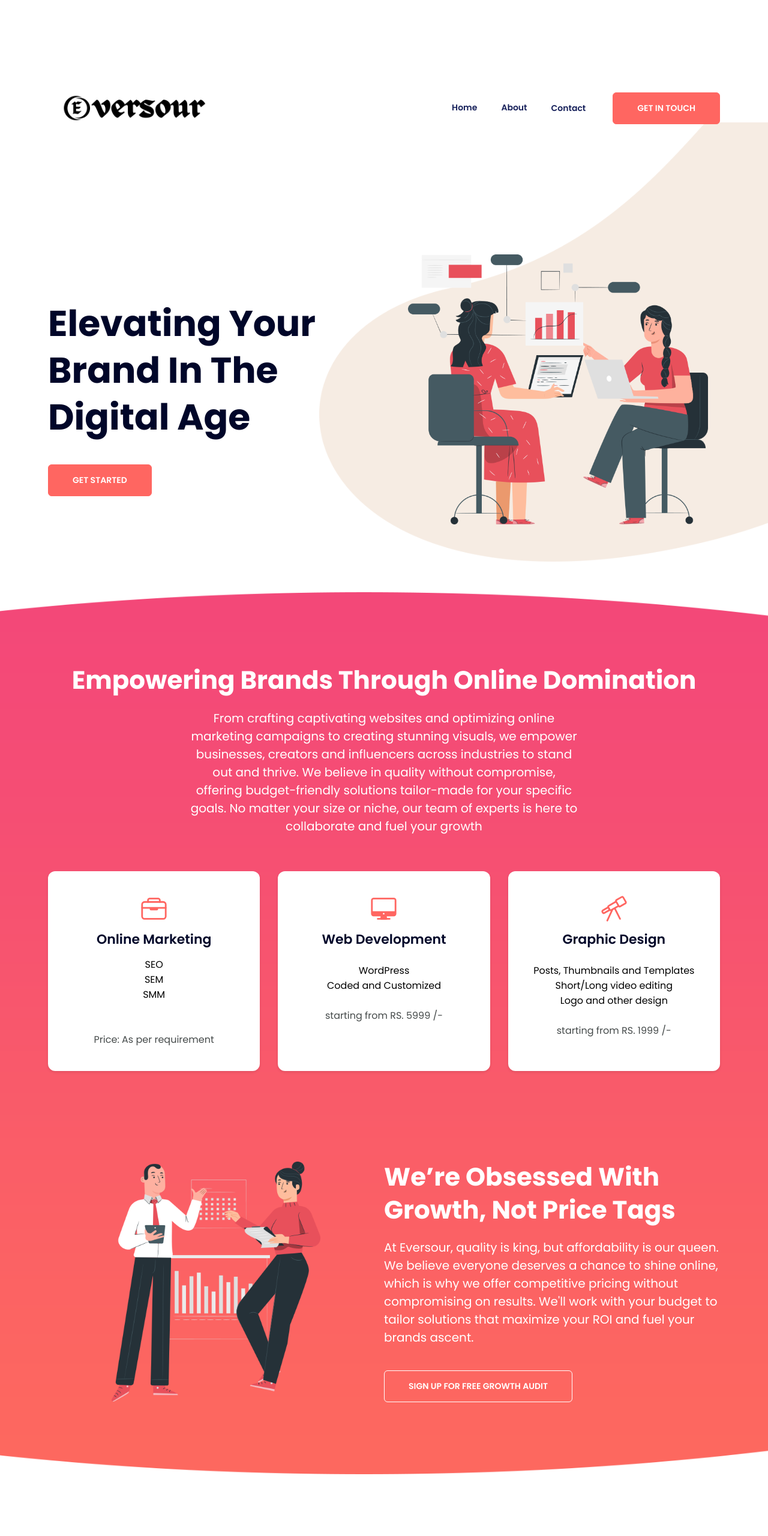
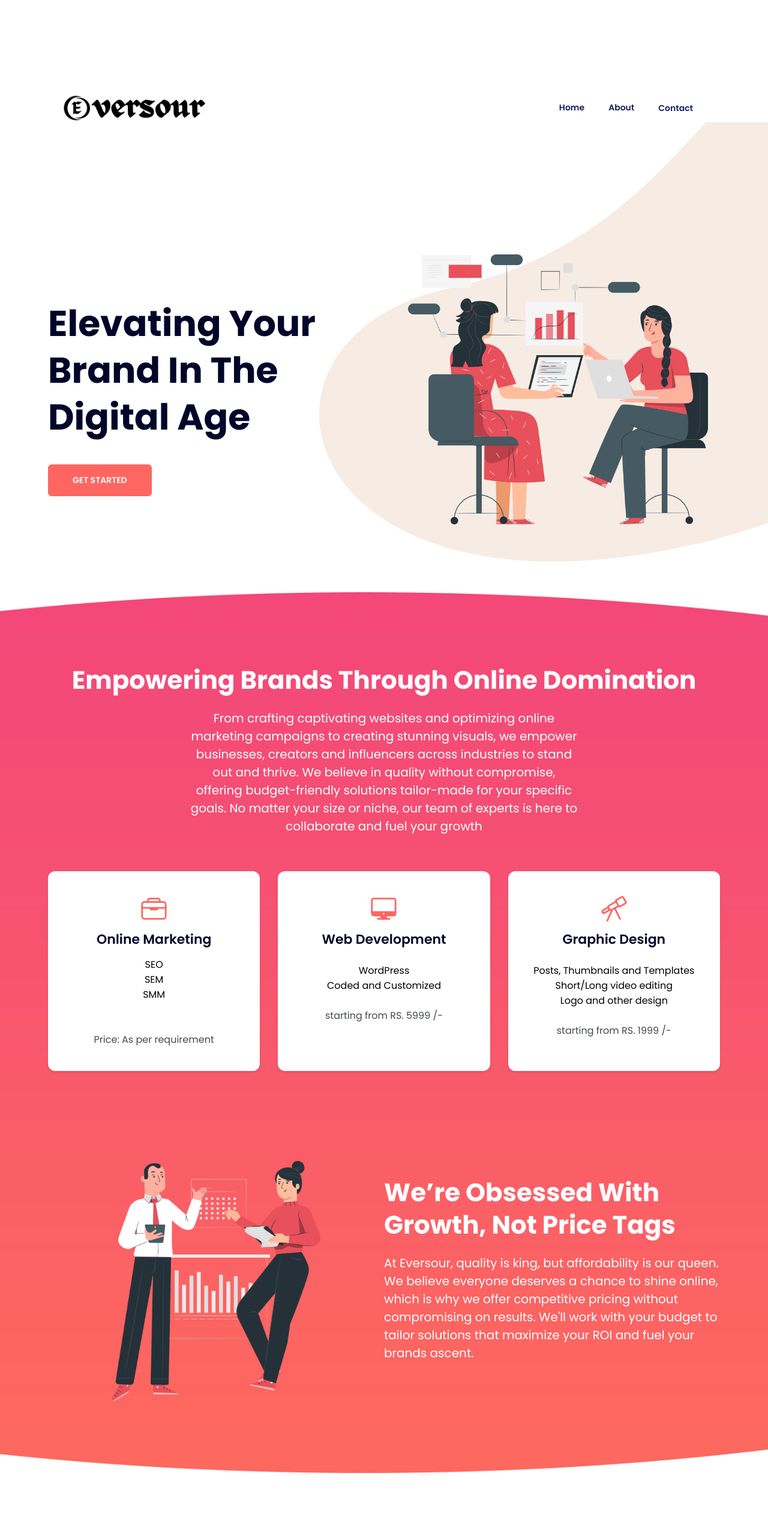
Before and after one commit to eversour001/eversour-website, a plain HTML site: page index.html in a window 1280 px wide. Shown: the top 2560 px of the page at 60% size. Drawn offline with nearby package versions, Linux system fonts and the light colour scheme.

Commit message:
Update index.html

```diff
--- a/index.html
+++ b/index.html
@@ -136,7 +136,6 @@
 
           </ul>
 
-          <button class="btn btn-primary">Get in touch</button>
 
         </nav>
 
@@ -299,7 +298,6 @@
                 At Eversour, quality is king, but affordability is our queen. We believe everyone deserves a chance to shine online, which is why we offer competitive pricing without compromising on results. We'll work with your budget to tailor solutions that maximize your ROI and fuel your brands ascent.
               </p>
 
-              <button class="btn btn-secondary">Sign Up For Free Growth Audit</button>
 
             </div>
 
```
